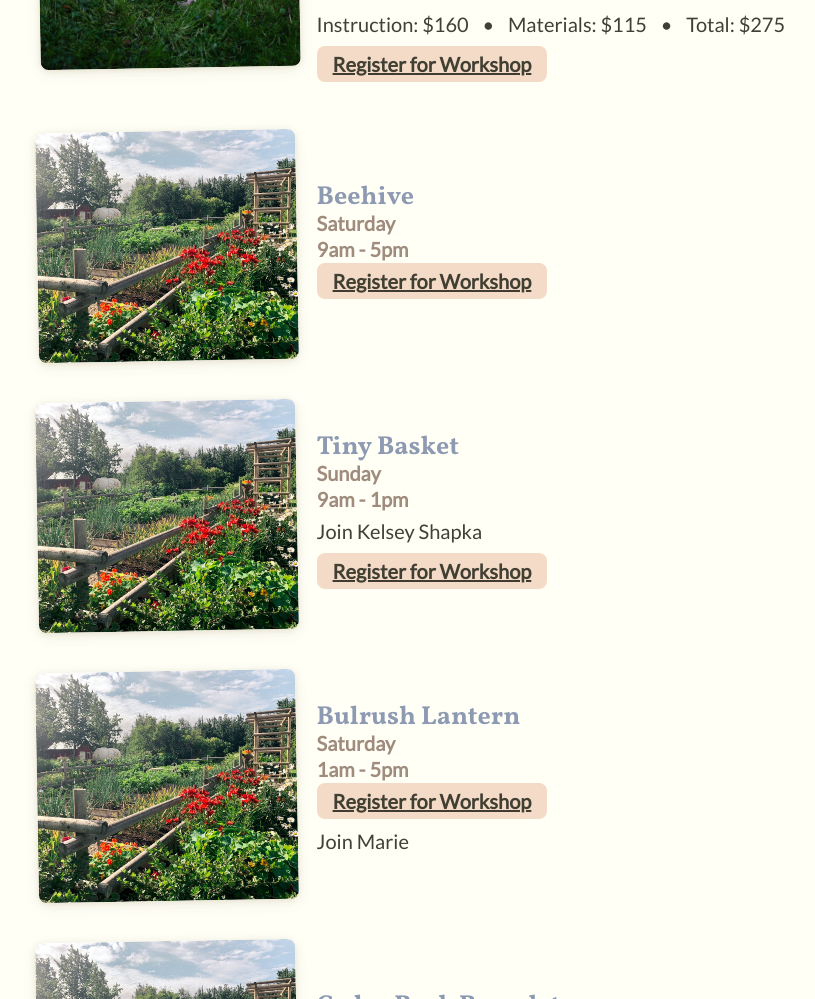
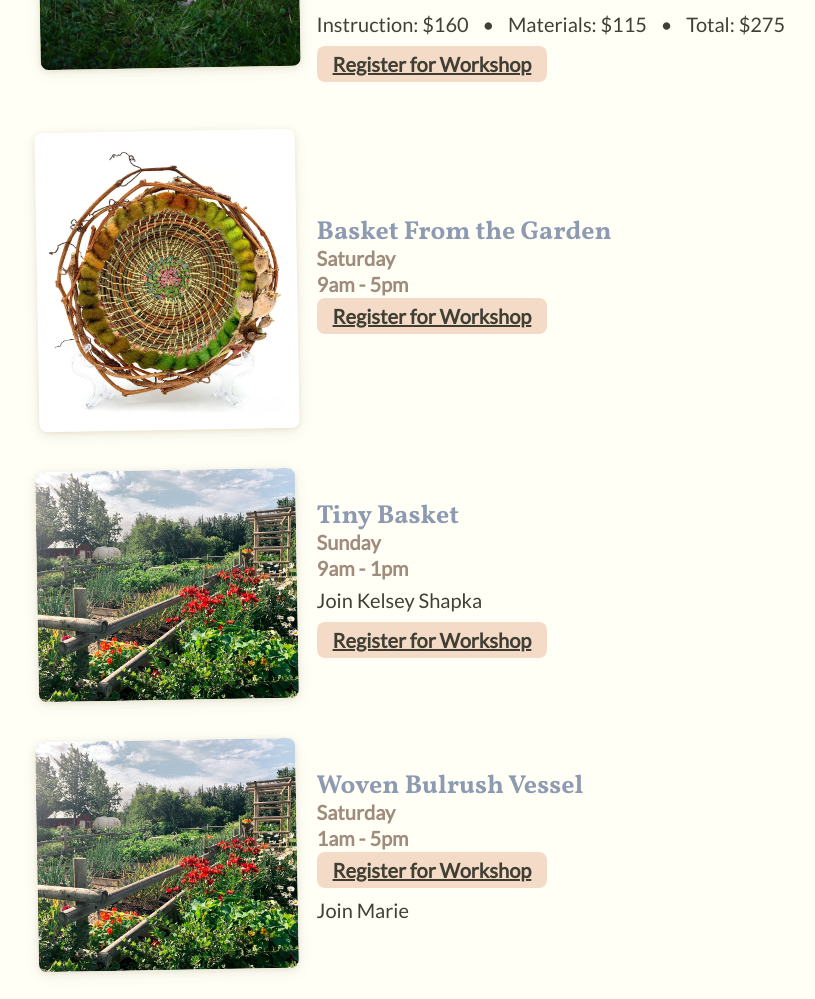
Before and after one commit to fulveland/baskets-in-the-garden, a website: page source/index.html in a window 1280 px wide. Shown: the part 2760-3759 px from the top of the page, without its empty margins (129-944 px from the left). Drawn offline with Linux system fonts and the light colour scheme; a script that the page names is missing; a web font is replaced by a local one.

Commit message:
tania photo

```diff
--- a/source/index.html
+++ b/source/index.html
@@ -75,8 +75,8 @@
       </div>
 
       <div class="workshop">
-        <h1>Beehive</h1>
-        <img src="images/garden.jpg" />
+        <h1>Basket From the Garden</h1>
+        <img src="images/tania-2.jpg" />
         <div>
           <h2>Saturday<br />9am - 5pm</h2>
           <p><a href="https://lu.ma/event/evt-khwdcNyCaN45zbP" data-luma-event-id="evt-khwdcNyCaN45zbP" class="luma-checkout--button" data-luma-action="checkout">Register for Workshop</a></p>
@@ -94,7 +94,7 @@
       </div>
 
       <div class="workshop">
-        <h1>Bulrush Lantern</h1>
+        <h1>Woven Bulrush Vessel</h1>
         <img src="images/garden.jpg" />
         <div>
           <h2>Saturday<br />1am - 5pm</h2>
```
Also changed, not shown: source/images/tania-2.jpg (added).
